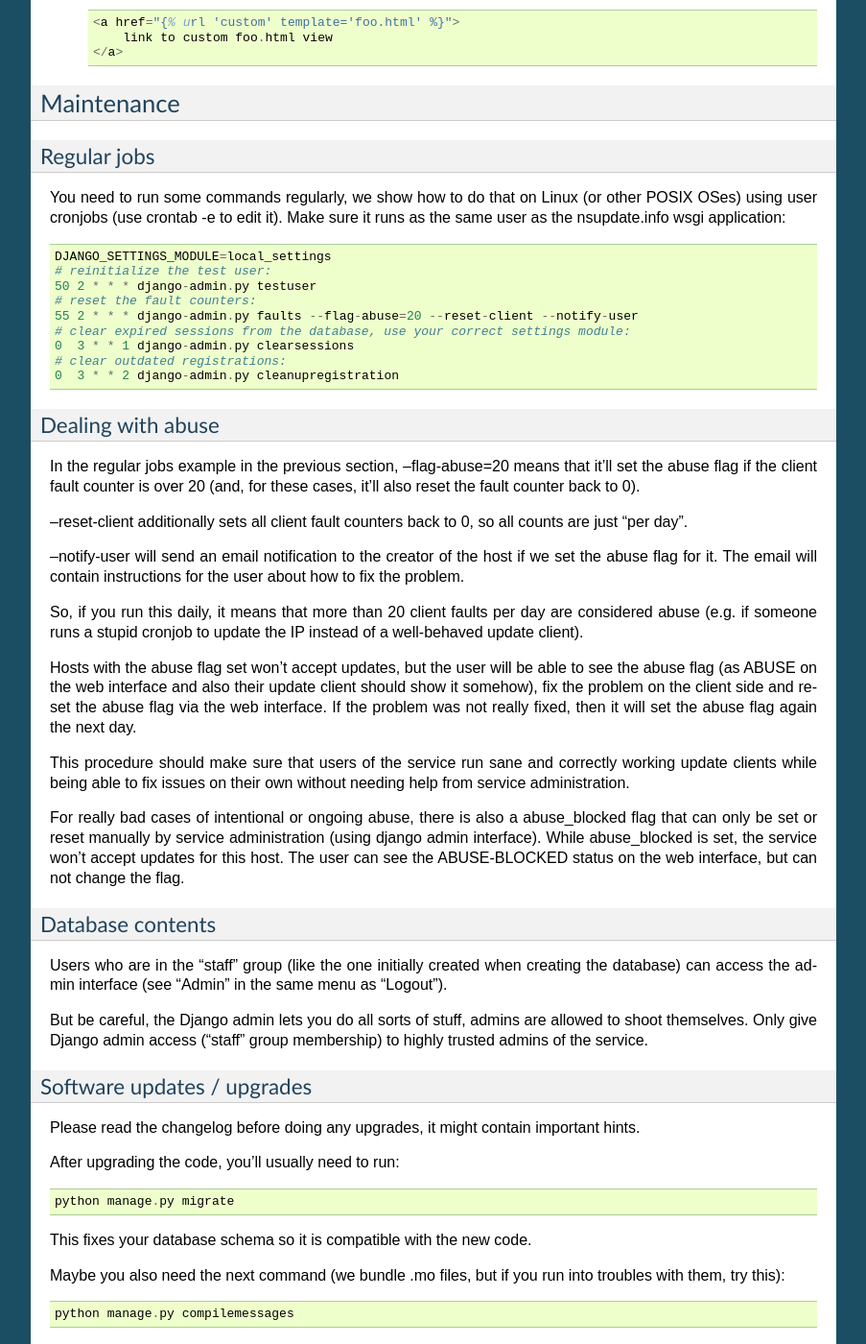
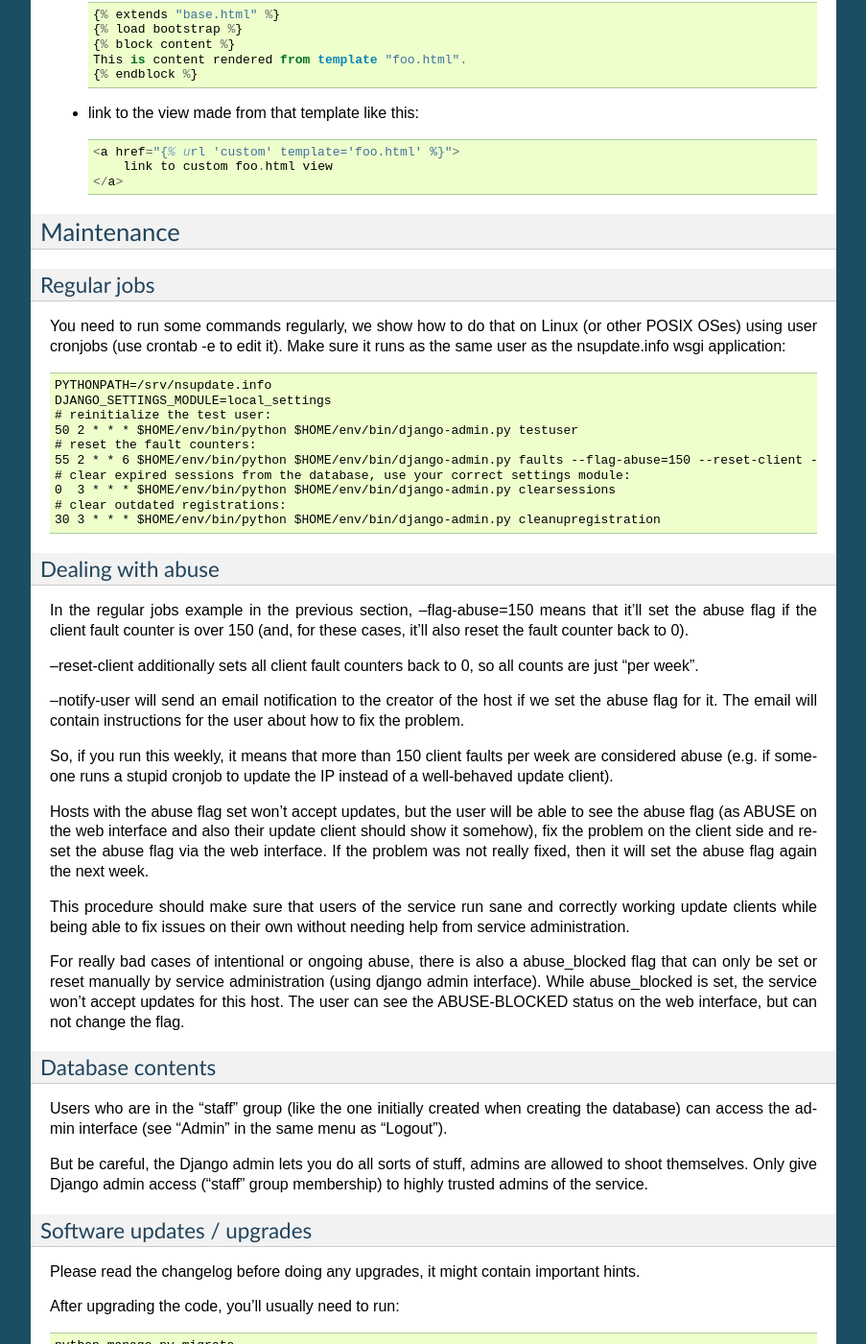
Before and after one commit to nsupdate-info/nsupdate.info, a Sphinx documentation site: the page built from docs/admin.rst, in a window 1280 px wide and 1400 px high, scrolled down 4501 px. Shown: the whole window at 96% size, without its empty margins (198-1101 px from the left). Built offline with Sphinx 7.4.7, drawn with Linux system fonts in a browser that asks for light colours; some of the changed text lies outside the part shown.

Commit message:
update / improve docs

```diff
--- a/docs/admin.rst
+++ b/docs/admin.rst
@@ -70,6 +70,14 @@ To create and initialize the database, use::
     python manage.py migrate
 
 
+Create the superuser account
+----------------------------
+
+To create the user who is administrator of the service, use::
+
+    python manage.py createsuperuser
+
+
 Start the development server
 ----------------------------
 
@@ -131,12 +138,12 @@ django apps (wsgi apps) with the webserver you use.
 
 Django has nice generic documentation about this, see there:
 
-https://docs.djangoproject.com/en/1.6/howto/deployment/
+https://docs.djangoproject.com/en/1.7/howto/deployment/
 
 Even if you do not follow or fully read the deployment guide, make sure that
 you at least read the checklist:
 
-https://docs.djangoproject.com/en/1.6/howto/deployment/checklist/
+https://docs.djangoproject.com/en/1.7/howto/deployment/checklist/
 
 
 HTTP Basic Auth
@@ -288,32 +295,33 @@ You need to run some commands regularly, we show how to do that on Linux (or
 other POSIX OSes) using user cronjobs (use crontab -e to edit it). Make sure
 it runs as the same user as the nsupdate.info wsgi application::
 
+    PYTHONPATH=/srv/nsupdate.info
     DJANGO_SETTINGS_MODULE=local_settings
     # reinitialize the test user:
-    50 2 * * * django-admin.py testuser
+    50 2 * * * $HOME/env/bin/python $HOME/env/bin/django-admin.py testuser
     # reset the fault counters:
-    55 2 * * * django-admin.py faults --flag-abuse=20 --reset-client --notify-user
+    55 2 * * 6 $HOME/env/bin/python $HOME/env/bin/django-admin.py faults --flag-abuse=150 --reset-client --notify-user
     # clear expired sessions from the database, use your correct settings module:
-    0  3 * * 1 django-admin.py clearsessions
+    0  3 * * * $HOME/env/bin/python $HOME/env/bin/django-admin.py clearsessions
     # clear outdated registrations:
-    0  3 * * 2 django-admin.py cleanupregistration
+    30 3 * * * $HOME/env/bin/python $HOME/env/bin/django-admin.py cleanupregistration
 
 
 Dealing with abuse
 ------------------
 
 In the regular jobs example in the previous section,
---flag-abuse=20 means that it'll set the abuse flag if the client fault counter
-is over 20 (and, for these cases, it'll also reset the fault counter back to 0).
+--flag-abuse=150 means that it'll set the abuse flag if the client fault counter
+is over 150 (and, for these cases, it'll also reset the fault counter back to 0).
 
 --reset-client additionally sets all client fault counters back to 0, so all
-counts are just "per day".
+counts are just "per week".
 
 --notify-user will send an email notification to the creator of the host if we
 set the abuse flag for it. The email will contain instructions for the user
 about how to fix the problem.
 
-So, if you run this daily, it means that more than 20 client faults per day are
+So, if you run this weekly, it means that more than 150 client faults per week are
 considered abuse (e.g. if someone runs a stupid cronjob to update the IP instead
 of a well-behaved update client).
 
@@ -321,7 +329,7 @@ Hosts with the abuse flag set won't accept updates, but the user will be able to
 see the abuse flag (as ABUSE on the web interface and also their update client
 should show it somehow), fix the problem on the client side and reset the abuse
 flag via the web interface. If the problem was not really fixed, then it will
-set the abuse flag again the next day.
+set the abuse flag again the next week.
 
 This procedure should make sure that users of the service run sane and correctly
 working update clients while being able to fix issues on their own without
--- a/docs/security.rst
+++ b/docs/security.rst
@@ -16,7 +16,8 @@ set to True, it will suggest you better use the https site and link there.
 Additionally, the service administrator can implement a redirect from the
 http to the https site within the webserver configuration for the WWW_HOST.
 The redirect should **not** be implemented for WWW_IPV4_HOST and WWW_IPV6_HOST
-as it is unknown whether all update clients can deal with a redirect.
+as it is unknown whether all update clients can deal with a redirect (and
+support TLS).
 
 For the router / update client configuration examples we show when creating a
 update secret, we use update URLs with https: (and we also tell why it might
```
Also changed, not shown: other parts of docs/admin.rst (+2 -3 lines), docs/project.rst (+7 -1 lines), docs/user.rst (+9 -2 lines).
